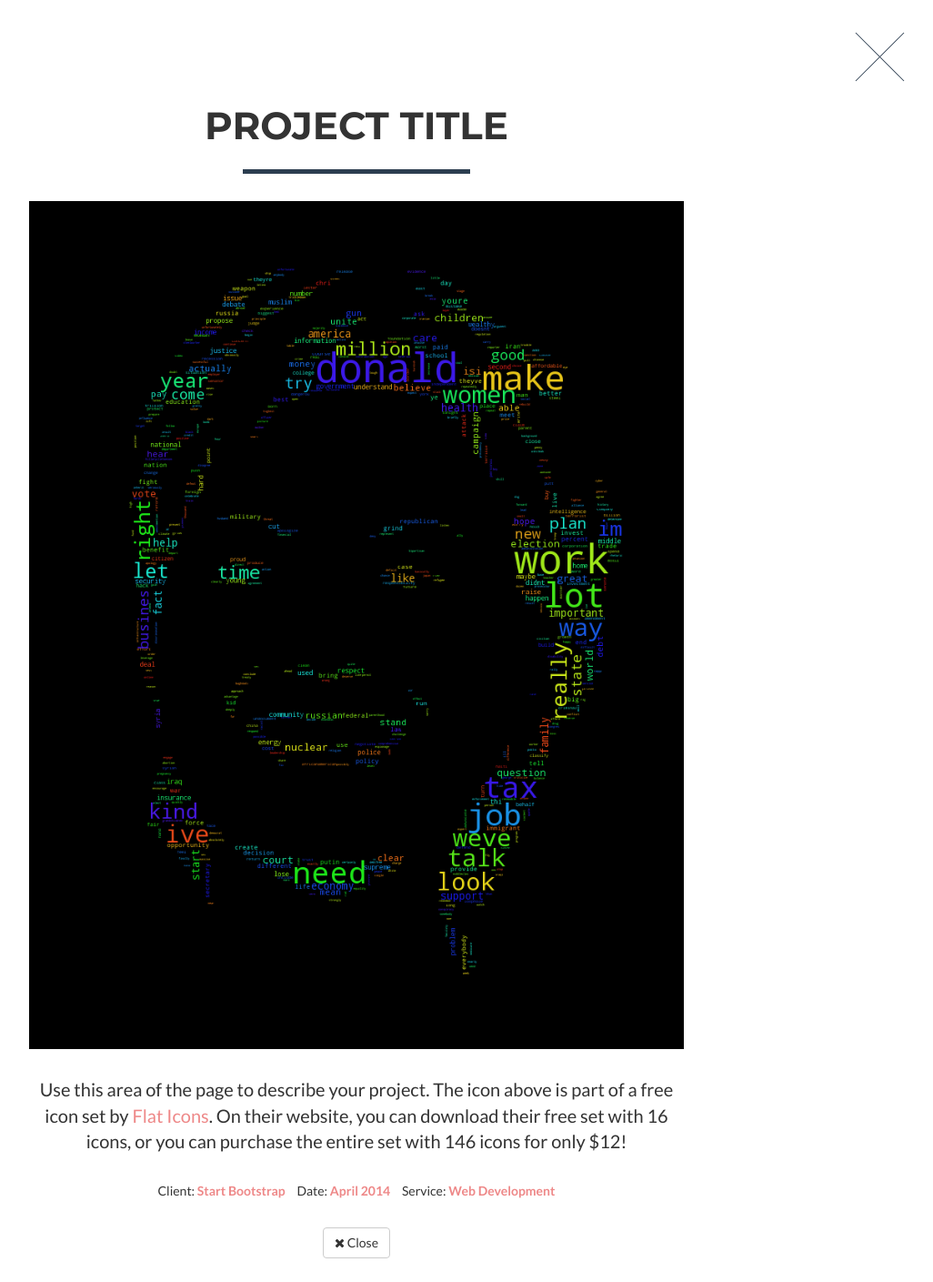
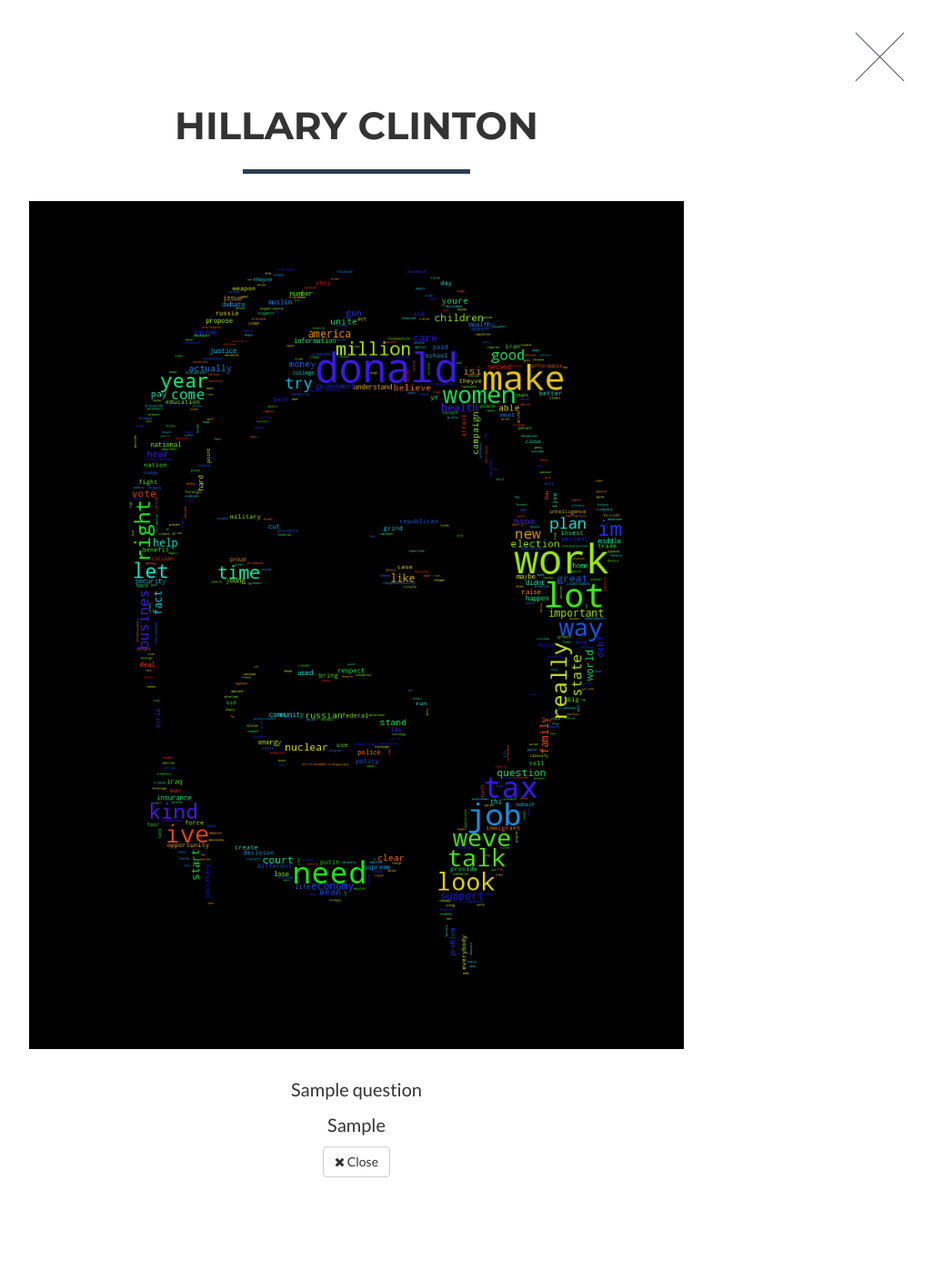
Before and after one commit to neilbezdek/presidential-debate-simulator, a Flask app: template flask_app/templates/index.html in a window 1280 px wide, after a click that opens the changed part. Shown: the whole page at 91% size, without its empty margins (248-1274 px from the left). Run offline with Flask 2, Linux system fonts and the light colour scheme; the template is opened without the code that fills it: most values are stand-ins (such as "Sample title", 1, 10 or a date in 2020); some libraries are stand-ins or nearby versions.

Commit message:
adding full responses to modules

```diff
--- a/flask_bootstrap/app.py
+++ b/flask_bootstrap/app.py
@@ -10,7 +10,25 @@
         return render_template('index.html', question = None)
     else:
         answer = answer_questions(question)
-        return render_template('index.html', question = question, obama = ''.join([answer['OBAMA'][:200],'...']), trump = ''.join([answer['TRUMP'][:200],'...']), hrclinton = ''.join([answer['H. R. CLINTON'][:200],'...']), bclinton = ''.join([answer['B. CLINTON'][:200],'...']), kennedy = ''.join([answer['KENNEDY'][:200],'...']), reagan = ''.join([answer['REAGAN'][:200],'...']))
+
+
+
+
+        return render_template(
+            'index.html',
+            question = question,
+            obama = ''.join([answer['OBAMA'][:200],'...']) if len(answer['OBAMA']) >= 200 else answer['OBAMA'],
+            trump = ''.join([answer['TRUMP'][:200],'...']) if len(answer['TRUMP']) >= 200 else answer['TRUMP'],
+            hrclinton = ''.join([answer['H. R. CLINTON'][:200],'...']) if len(answer['H. R. CLINTON']) >= 200 else answer['H. R. CLINTON'],
+            bclinton = ''.join([answer['B. CLINTON'][:200],'...']) if len(answer['B. CLINTON']) >= 200 else answer['B. CLINTON'],
+            kennedy = ''.join([answer['KENNEDY'][:200],'...']) if len(answer['KENNEDY']) >= 200 else answer['KENNEDY'],
+            reagan = ''.join([answer['REAGAN'][:200],'...']) if len(answer['REAGAN']) >= 200 else answer['REAGAN'],
+            obama_full = answer['OBAMA'],
+            trump_full = answer['TRUMP'],
+            hrclinton_full = answer['H. R. CLINTON'],
+            bclinton_full = answer['B. CLINTON'],
+            kennedy_full = answer['KENNEDY'],
+            reagan_full = answer['REAGAN'])
 
 # @app.route('/more/')
 # def more():
--- a/flask_bootstrap/templates/index.html
+++ b/flask_bootstrap/templates/index.html
@@ -73,7 +73,7 @@
                 <div class="col-med-12">
                     <img class="img-responsive" src="/static/img/usa_flag.png" alt="">
                     <div class="intro-text">
-                        <span class="name">Presidential Debate Simulator</span>
+                        <span class="name"><font size="8">Presidential Debate Simulator</font></span>
                         <hr class="star-light">
                         <span class="skills">Imagining a debate among past and current candidates</span>
                         <h1></h1>
@@ -405,11 +405,12 @@
                 <div class="row">
                     <div class="col-lg-8 col-lg-offset-2">
                         <div class="modal-body">
-                            <h2>Project Title</h2>
+                            <h2>Hillary Clinton</h2>
                             <hr class="star-primary">
                             <img src="/static/img/candidates/hrclinton_masked_cloud.png" class="img-responsive img-centered" alt="">
-                            <p>Use this area of the page to describe your project. The icon above is part of a free icon set by <a href="https://sellfy.com/p/8Q9P/jV3VZ/">Flat Icons</a>. On their website, you can download their free set with 16 icons, or you can purchase the entire set with 146 icons for only $12!</p>
-                            <ul class="list-inline item-details">
+                            <p>{{ question }}</p>
+                            <p>{{ hrclinton_full }}</p>
+                            <!-- <ul class="list-inline item-details">
                                 <li>Client:
                                     <strong><a href="http://startbootstrap.com">Start Bootstrap</a>
                                     </strong>
@@ -422,7 +423,7 @@
                                     <strong><a href="http://startbootstrap.com">Web Development</a>
                                     </strong>
                                 </li>
-                            </ul>
+                            </ul> -->
                             <button type="button" class="btn btn-default" data-dismiss="modal"><i class="fa fa-times"></i> Close</button>
                         </div>
                     </div>
@@ -442,11 +443,12 @@
                 <div class="row">
                     <div class="col-lg-8 col-lg-offset-2">
                         <div class="modal-body">
-                            <h2>Project Title</h2>
+                            <h2>Donald Trump</h2>
                             <hr class="star-primary">
                             <img src="/static/img/candidates/trump_masked_cloud.png" class="img-responsive img-centered" alt="">
-                            <p>Use this area of the page to describe your project. The icon above is part of a free icon set by <a href="https://sellfy.com/p/8Q9P/jV3VZ/">Flat Icons</a>. On their website, you can download their free set with 16 icons, or you can purchase the entire set with 146 icons for only $12!</p>
-                            <ul class="list-inline item-details">
+                            <p>{{ question }}</p>
+                            <p>{{ trump_full }}</p>
+                            <!-- <ul class="list-inline item-details">
                                 <li>Client:
                                     <strong><a href="http://startbootstrap.com">Start Bootstrap</a>
                                     </strong>
@@ -459,7 +461,7 @@
                                     <strong><a href="http://startbootstrap.com">Web Development</a>
                                     </strong>
                                 </li>
-                            </ul>
+                            </ul> -->
                             <button type="button" class="btn btn-default" data-dismiss="modal"><i class="fa fa-times"></i> Close</button>
                         </div>
                     </div>
@@ -479,11 +481,12 @@
                 <div class="row">
                     <div class="col-lg-8 col-lg-offset-2">
                         <div class="modal-body">
-                            <h2>Project Title</h2>
+                            <h2>Barack Obama</h2>
                             <hr class="star-primary">
                             <img src="/static/img/candidates/obama_masked_cloud.png" class="img-responsive img-centered" alt="">
-                            <p>Use this area of the page to describe your project. The icon above is part of a free icon set by <a href="https://sellfy.com/p/8Q9P/jV3VZ/">Flat Icons</a>. On their website, you can download their free set with 16 icons, or you can purchase the entire set with 146 icons for only $12!</p>
-                            <ul class="list-inline item-details">
+                            <p>{{ question }}</p>
+                            <p>{{ obama_full }}</p>
+                            <!-- <ul class="list-inline item-details">
                                 <li>Client:
                                     <strong><a href="http://startbootstrap.com">Start Bootstrap</a>
                                     </strong>
@@ -496,7 +499,7 @@
                                     <strong><a href="http://startbootstrap.com">Web Development</a>
                                     </strong>
                                 </li>
-                            </ul>
+                            </ul> -->
                             <button type="button" class="btn btn-default" data-dismiss="modal"><i class="fa fa-times"></i> Close</button>
                         </div>
                     </div>
@@ -516,11 +519,12 @@
                 <div class="row">
                     <div class="col-lg-8 col-lg-offset-2">
                         <div class="modal-body">
-                            <h2>Project Title</h2>
+                            <h2>Bill Clinton</h2>
                             <hr class="star-primary">
                             <img src="/static/img/candidates/bclinton_masked_cloud.png" class="img-responsive img-centered" alt="">
-                            <p>Use this area of the page to describe your project. The icon above is part of a free icon set by <a href="https://sellfy.com/p/8Q9P/jV3VZ/">Flat Icons</a>. On their website, you can download their free set with 16 icons, or you can purchase the entire set with 146 icons for only $12!</p>
-                            <ul class="list-inline item-details">
+                            <p>{{ question }}</p>
+                            <p>{{ bclinton_full }}</p>
+                            <!-- <ul class="list-inline item-details">
                                 <li>Client:
                                     <strong><a href="http://startbootstrap.com">Start Bootstrap</a>
                                     </strong>
@@ -533,7 +537,7 @@
                                     <strong><a href="http://startbootstrap.com">Web Development</a>
                                     </strong>
                                 </li>
-                            </ul>
+                            </ul> -->
                             <button type="button" class="btn btn-default" data-dismiss="modal"><i class="fa fa-times"></i> Close</button>
                         </div>
                     </div>
@@ -553,11 +557,12 @@
                 <div class="row">
                     <div class="col-lg-8 col-lg-offset-2">
                         <div class="modal-body">
-                            <h2>Project Title</h2>
+                            <h2>Ronald Reagan</h2>
                             <hr class="star-primary">
                             <img src="/static/img/candidates/reagan_masked_cloud.png" class="img-responsive img-centered" alt="">
-                            <p>Use this area of the page to describe your project. The icon above is part of a free icon set by <a href="https://sellfy.com/p/8Q9P/jV3VZ/">Flat Icons</a>. On their website, you can download their free set with 16 icons, or you can purchase the entire set with 146 icons for only $12!</p>
-                            <ul class="list-inline item-details">
+                            <p>{{ question }}</p>
+                            <p>{{ reagan_full }}</p>
+                            <!-- <ul class="list-inline item-details">
                                 <li>Client:
                                     <strong><a href="http://startbootstrap.com">Start Bootstrap</a>
                                     </strong>
@@ -570,7 +575,7 @@
                                     <strong><a href="http://startbootstrap.com">Web Development</a>
                                     </strong>
                                 </li>
-                            </ul>
+                            </ul> -->
                             <button type="button" class="btn btn-default" data-dismiss="modal"><i class="fa fa-times"></i> Close</button>
                         </div>
                     </div>
@@ -590,11 +595,12 @@
                 <div class="row">
                     <div class="col-lg-8 col-lg-offset-2">
                         <div class="modal-body">
-                            <h2>Project Title</h2>
+                            <h2>John F. Kennedy</h2>
                             <hr class="star-primary">
                             <img src="/static/img/candidates/kennedy_masked_cloud.png" class="img-responsive img-centered" alt="">
-                            <p>Use this area of the page to describe your project. The icon above is part of a free icon set by <a href="https://sellfy.com/p/8Q9P/jV3VZ/">Flat Icons</a>. On their website, you can download their free set with 16 icons, or you can purchase the entire set with 146 icons for only $12!</p>
-                            <ul class="list-inline item-details">
+                            <p>{{ question }}</p>
+                            <p>{{ kennedy_full }}</p>
+                            <!-- <ul class="list-inline item-details">
                                 <li>Client:
                                     <strong><a href="http://startbootstrap.com">Start Bootstrap</a>
                                     </strong>
@@ -607,7 +613,7 @@
                                     <strong><a href="http://startbootstrap.com">Web Development</a>
                                     </strong>
                                 </li>
-                            </ul>
+                            </ul> -->
                             <button type="button" class="btn btn-default" data-dismiss="modal"><i class="fa fa-times"></i> Close</button>
                         </div>
                     </div>
```
